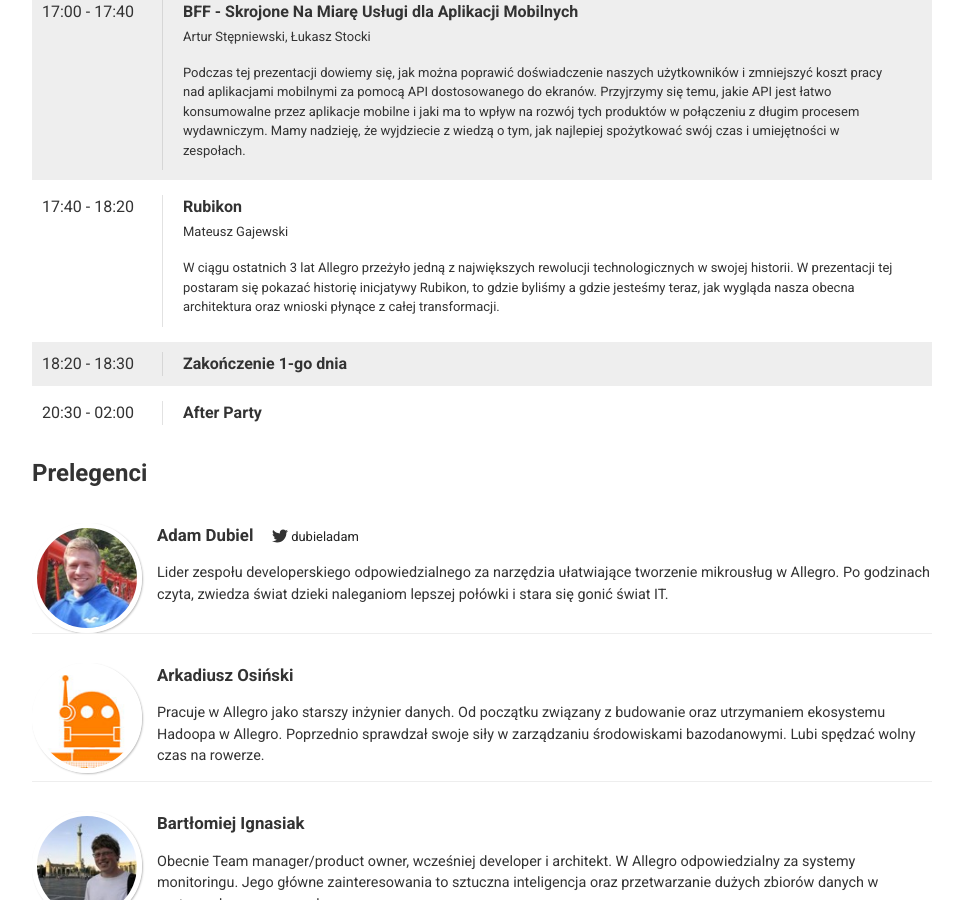
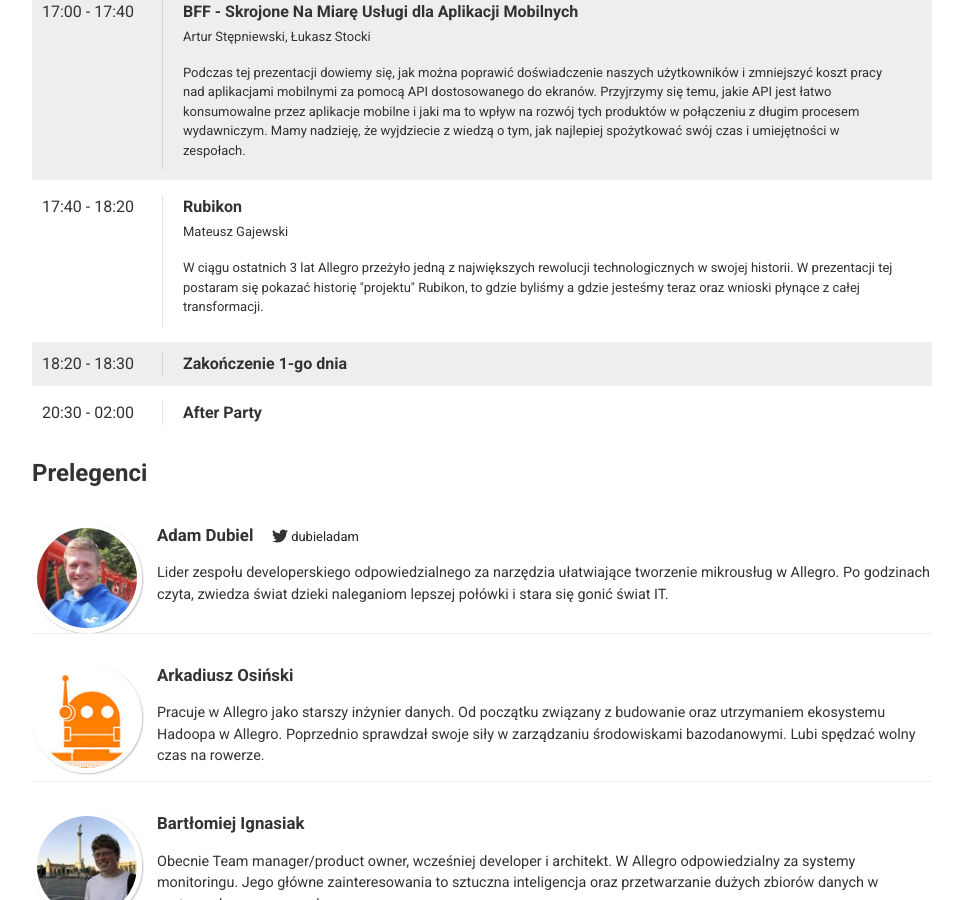
Before and after one commit to allegro/meeting, a Jekyll site: the page built from index.html, in a window 1280 px wide and 900 px high, scrolled down 4007 px. Shown: the whole window, without its empty margins (158-1121 px from the left). Built offline with Jekyll 4.4.1, drawn with Linux system fonts in a browser that asks for light colours; Markdown is read by kramdown in place of the engine named in the settings; comment, search, counter and statistics services are not loaded.

Commit message:
Update atm-schedule.yml

```diff
--- a/_data/atm-schedule.yml
+++ b/_data/atm-schedule.yml
@@ -114,7 +114,7 @@
     date: '2016-09-07'
     timeStart: '17:40'
     timeEnd: '18:20'
-    abstract: 'W ciągu ostatnich 3 lat Allegro przeżyło jedną z największych rewolucji technologicznych w swojej historii. W prezentacji tej postaram się pokazać historię inicjatywy Rubikon, to gdzie byliśmy a gdzie jesteśmy teraz, jak wygląda nasza obecna architektura oraz wnioski płynące z całej transformacji.'
+    abstract: 'W ciągu ostatnich 3 lat Allegro przeżyło jedną z największych rewolucji technologicznych w swojej historii. W prezentacji tej postaram się pokazać historię "projektu" Rubikon, to gdzie byliśmy a gdzie jesteśmy teraz oraz wnioski płynące z całej transformacji.'
 
 item15:
     title: Zakończenie 1-go dnia
```
